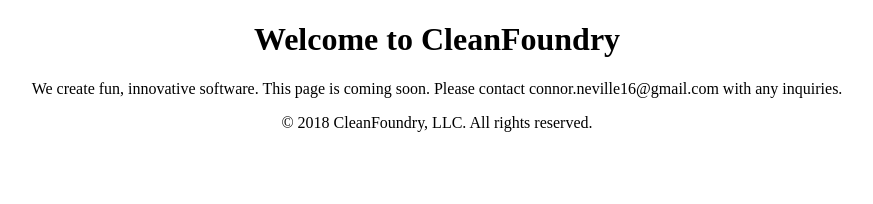
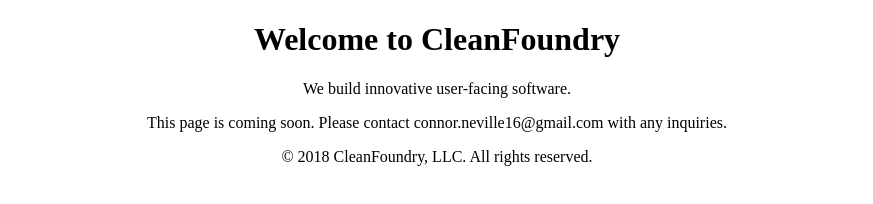
Before and after one commit to CleanFoundry/CleanFoundry.github.io, a plain HTML site: page index.html in a window 1280 px wide. Shown: the whole page, without its empty margins (203-1076 px from the left). Drawn offline with Linux system fonts and the light colour scheme.

Commit message:
Change landing page text

```diff
--- a/index.html
+++ b/index.html
@@ -1,23 +1,24 @@
 <!DOCTYPE html>
 <html lang="en">
+
 <head>
   <meta charset="utf-8">
   <meta name="viewport" content="width=device-width, initial-scale=1">
   <link rel="stylesheet" type="text/css" href="css/main.css">
   <title>CleanFoundry</title>
 </head>
+
 <body>
   <header>
     <h1>Welcome to CleanFoundry</h1>
   </header>
   <main>
-      <p>
-        We create fun, innovative software. This page is coming soon. Please
-        contact connor.neville16@gmail.com with any inquiries.
-      </p>
+    <p>We build innovative user-facing software.</p>
+    <p>This page is coming soon. Please contact connor.neville16@gmail.com with any inquiries.</p>
   </main>
   <footer>
     <p>&copy; 2018 CleanFoundry, LLC. All rights reserved.</p>
   </footer>
 </body>
+
 </html>
```
Lines whose indentation alone changed are shown as unchanged.
